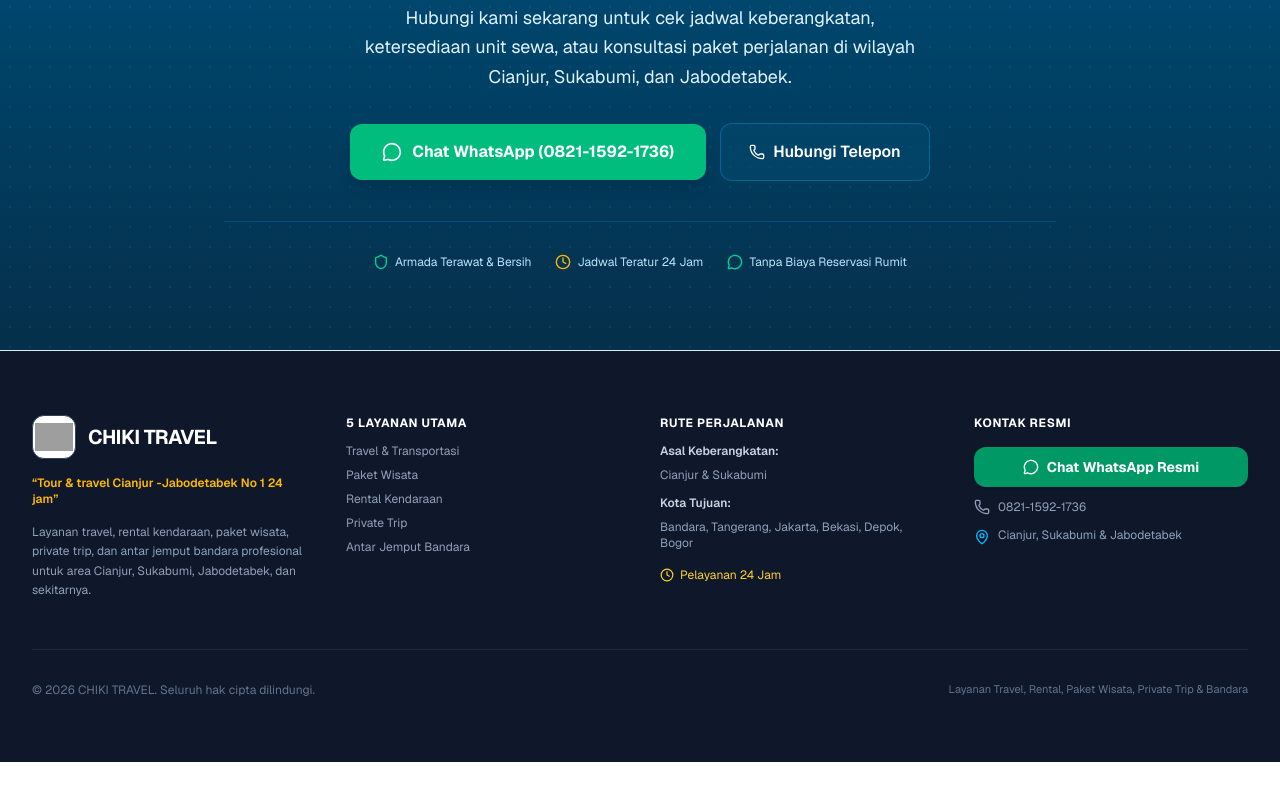
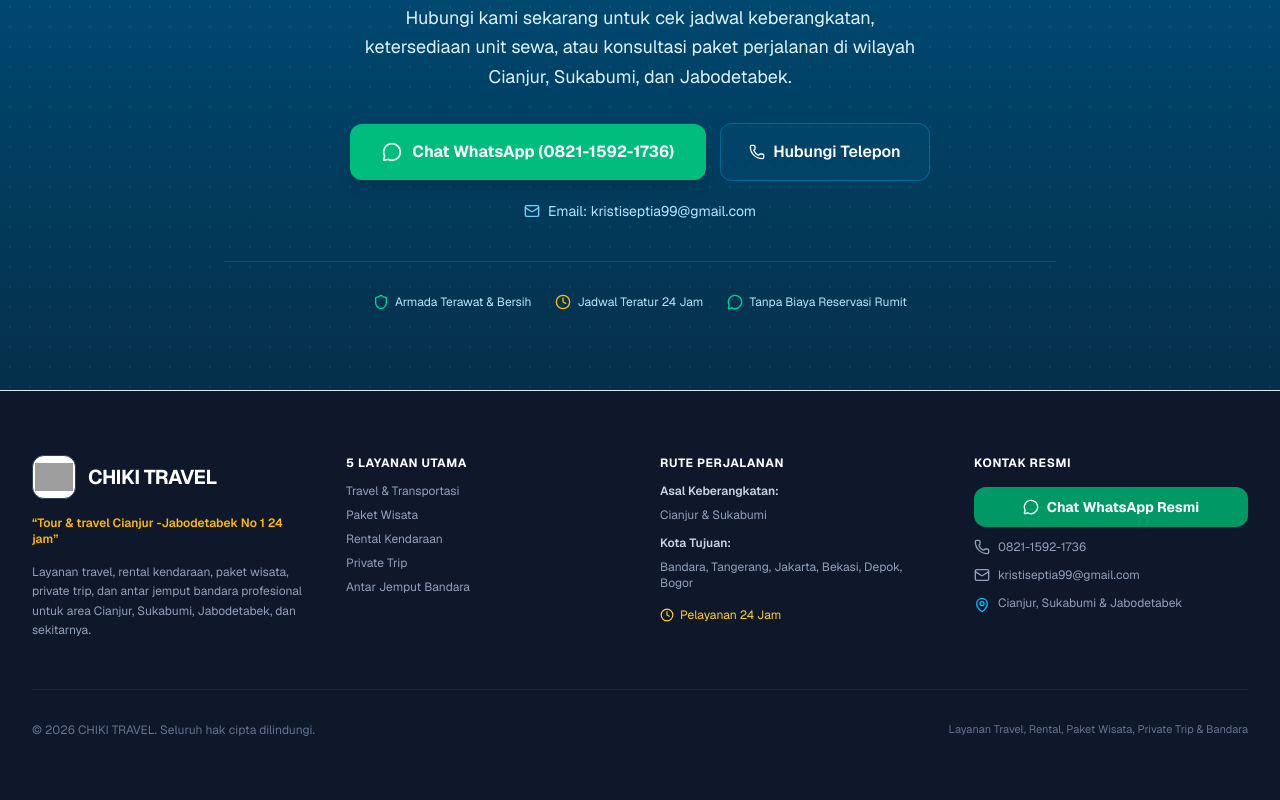
Before and after one commit to Syraku/chiki-travel, a Next.js app: page / in a window 1280 px wide. Shown: the part 6905-7705 px from the top of the page. Before the commit the page ends 7667 px from the top, so only its background shows below. Built offline with nearby package versions, Linux system fonts and the light colour scheme; grey boxes are pictures that could not be loaded.

Commit message:
feat: add official business email kristiseptia99@gmail.com

```diff
--- a/src/components/layout/footer.tsx
+++ b/src/components/layout/footer.tsx
@@ -1,7 +1,7 @@
 import Image from "next/image";
 import { siteConfig, mainServices } from "@/config/site";
 import { Container } from "./container";
-import { MessageCircle, Phone, MapPin, Clock } from "lucide-react";
+import { MessageCircle, Phone, MapPin, Clock, Mail } from "lucide-react";
 
 export function Footer() {
   const currentYear = new Date().getFullYear();
@@ -94,6 +94,14 @@
                 <span>{siteConfig.contact.phone}</span>
               </div>
 
+              <a
+                href={`mailto:${siteConfig.contact.email}`}
+                className="flex items-center gap-2 text-xs text-slate-400 hover:text-white transition-colors"
+              >
+                <Mail className="h-4 w-4 text-slate-400 shrink-0" />
+                <span>{siteConfig.contact.email}</span>
+              </a>
+
               <div className="flex items-start gap-2 text-xs text-slate-400">
                 <MapPin className="h-4 w-4 text-sky-400 shrink-0 mt-0.5" />
                 <span>{siteConfig.area}</span>
--- a/src/components/sections/cta-section.tsx
+++ b/src/components/sections/cta-section.tsx
@@ -1,6 +1,6 @@
 import { siteConfig, buildGeneralWhatsAppUrl } from "@/config/site";
 import { Container } from "@/components/layout/container";
-import { MessageCircle, Phone, Clock, Shield } from "lucide-react";
+import { MessageCircle, Phone, Clock, Shield, Mail } from "lucide-react";
 
 export function CtaSection() {
   const whatsappUrl = buildGeneralWhatsAppUrl(
@@ -48,6 +48,16 @@
             </a>
           </div>
 
+          <div className="mt-5 flex items-center justify-center">
+            <a
+              href={`mailto:${siteConfig.contact.email}`}
+              className="inline-flex items-center gap-2 text-xs sm:text-sm text-sky-200 hover:text-white transition-colors"
+            >
+              <Mail className="h-4 w-4 text-sky-300" />
+              <span>Email: {siteConfig.contact.email}</span>
+            </a>
+          </div>
+
           <div className="mt-10 pt-8 border-t border-sky-800/80 flex flex-wrap items-center justify-center gap-6 text-xs text-sky-200">
             <div className="flex items-center gap-1.5">
               <Shield className="h-4 w-4 text-emerald-400" />
--- a/src/config/site.ts
+++ b/src/config/site.ts
@@ -11,6 +11,7 @@
     phone: "0821-1592-1736",
     whatsappNumber: "082115921736",
     whatsappUrl: "https://wa.me/6282115921736",
+    email: "kristiseptia99@gmail.com",
   },
   navItems: [
     { label: "Beranda", href: "#beranda" },
--- a/src/types/index.ts
+++ b/src/types/index.ts
@@ -33,6 +33,7 @@
     phone: string;
     whatsappNumber: string;
     whatsappUrl: string;
+    email: string;
   };
   navItems: NavItem[];
   routes: RouteOption[];
```
Also changed, not shown: 1 other file (tests, documents, lock files or other folders).
